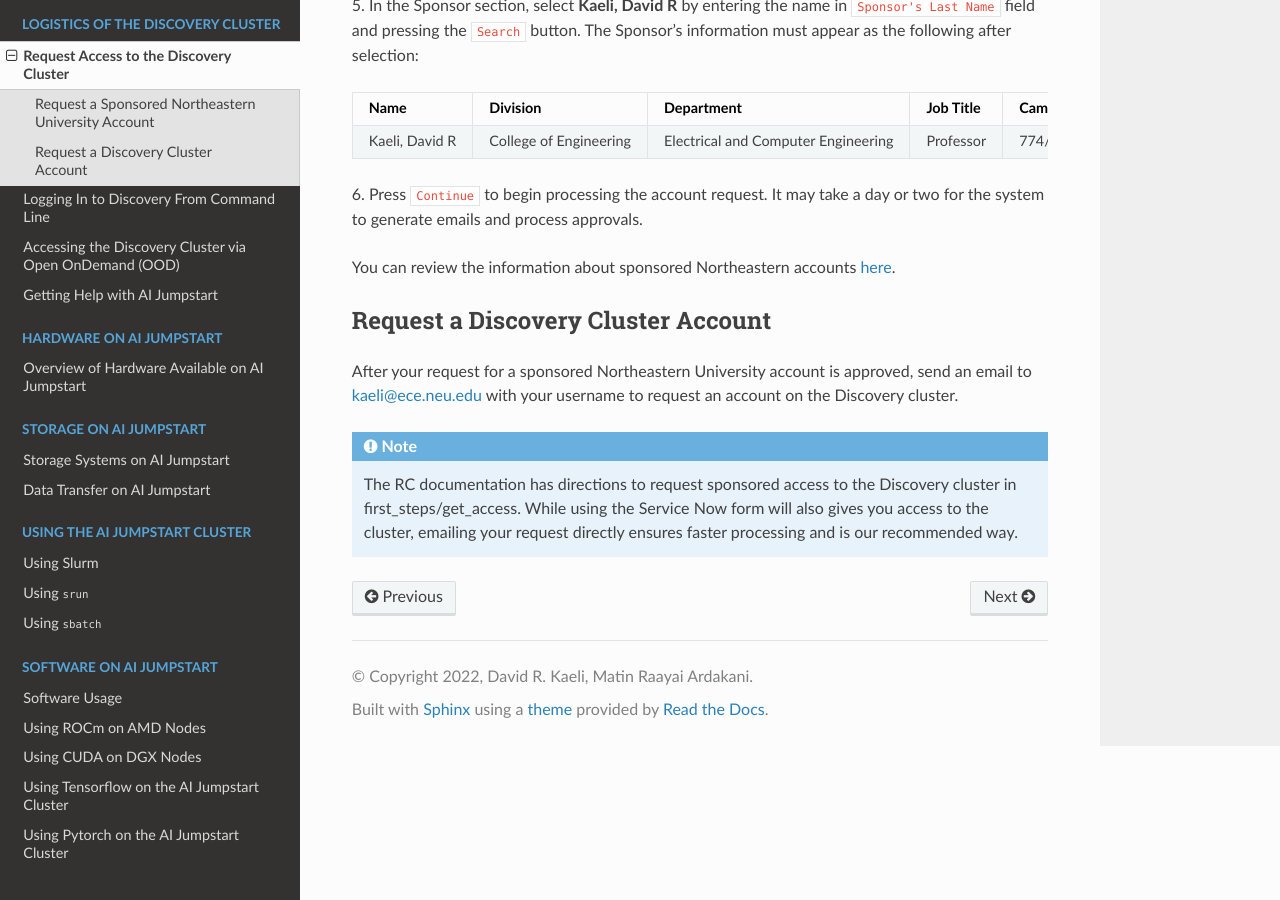
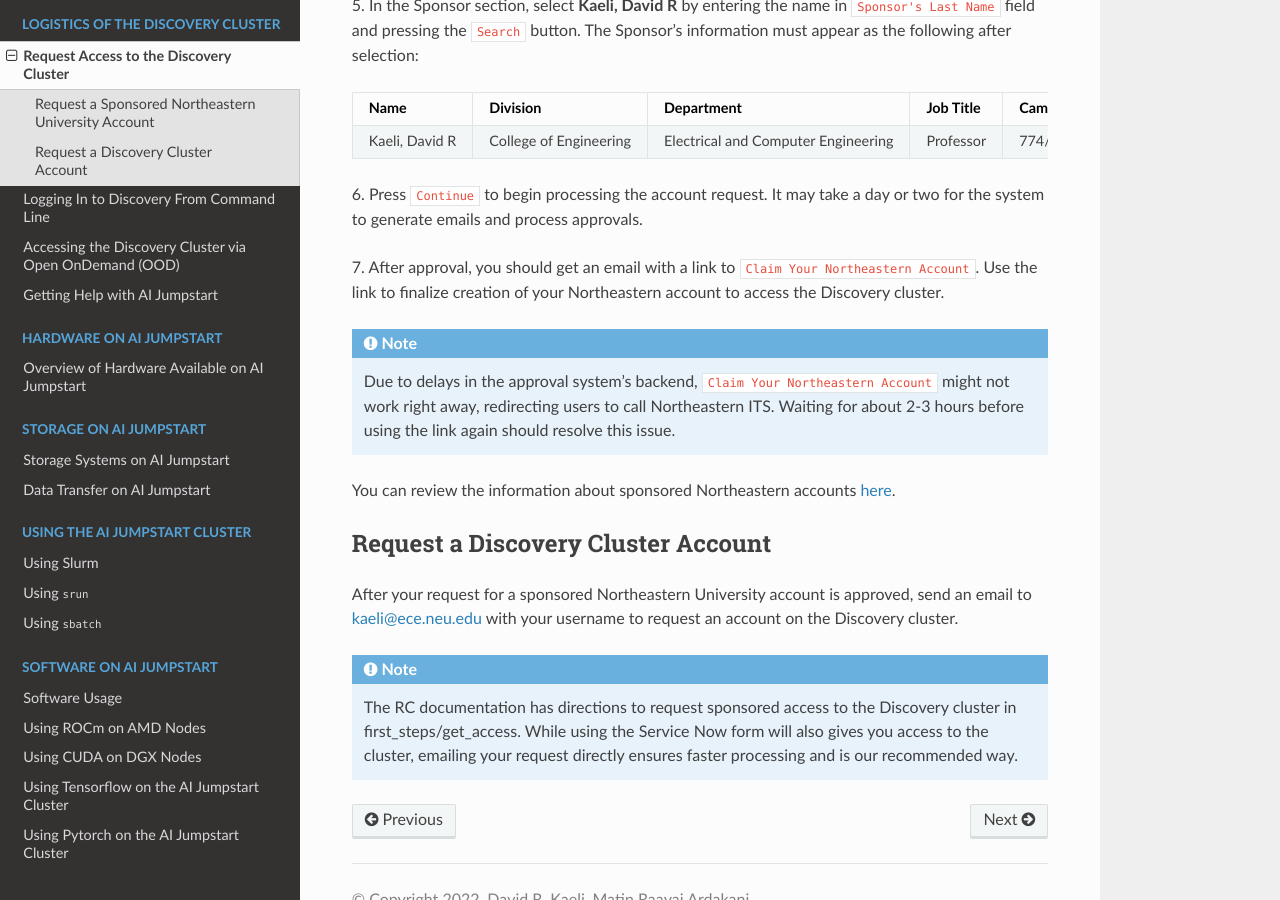
Before and after one commit to matinraayai/ai-jumpstart-docs, a Sphinx documentation site: the page built from docs/source/logistics/create.rst, in a window 1280 px wide and 900 px high, scrolled down 587 px. Built offline with Sphinx 7.4.7 and the Read the Docs theme 2.0.0, drawn with Linux system fonts in a browser that asks for light colours.

Commit message:
Added note on delays for the account approval step.

```diff
--- a/docs/source/logistics/create.rst
+++ b/docs/source/logistics/create.rst
@@ -32,6 +32,14 @@
 6. Press ``Continue`` to begin processing the account request. It may take a day or two for the system to generate
 emails and process approvals.
 
+7. After approval, you should get an email with a link to ``Claim Your Northeastern Account``. Use the link to finalize
+creation of your Northeastern account to access the Discovery cluster.
+
+.. note::
+  Due to delays in the approval system's backend, ``Claim Your Northeastern Account`` might not work right away,
+  redirecting users to call Northeastern ITS. Waiting for about 2-3 hours before using the link again should resolve this
+  issue.
+
 You can review the information about sponsored Northeastern accounts
 `here <https://service.northeastern.edu/tech?id=kb_article&sys_id=7762f2dc87c9811028bfb84acebb3593>`_.
 
```
